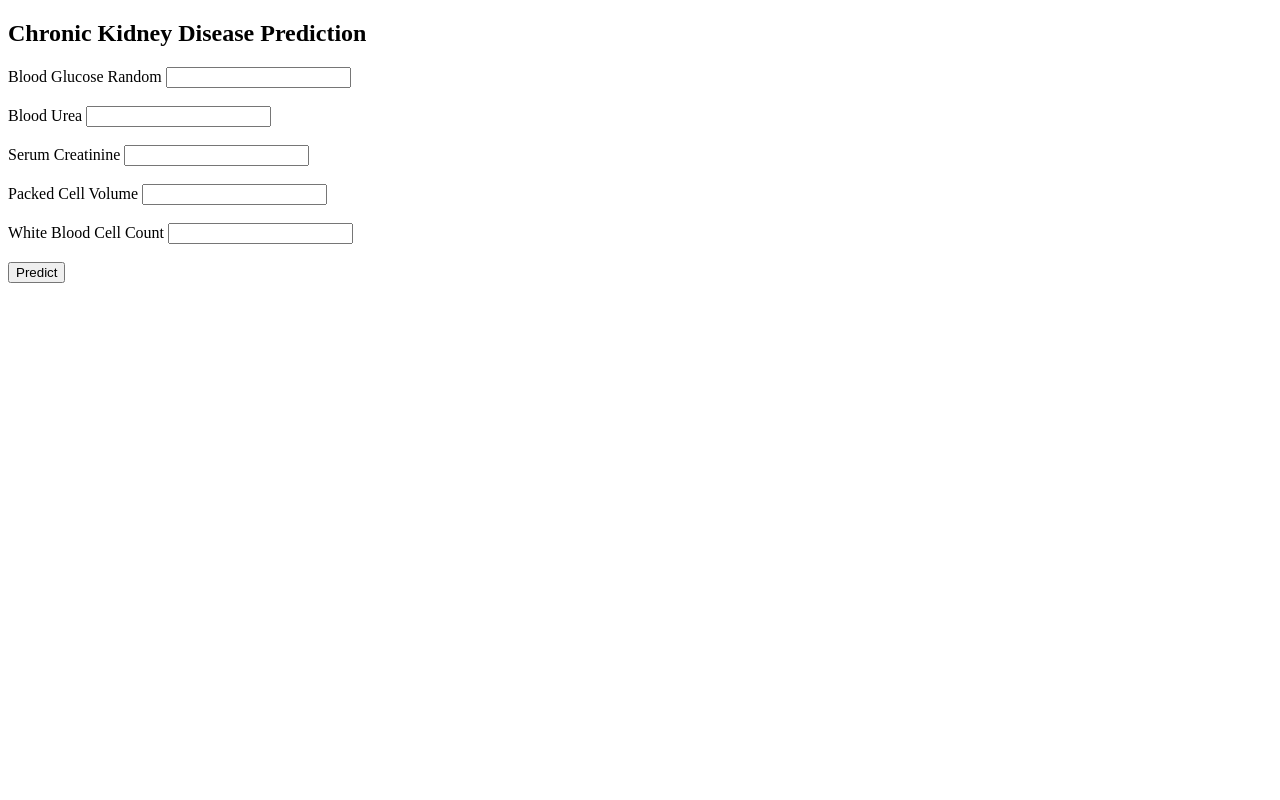
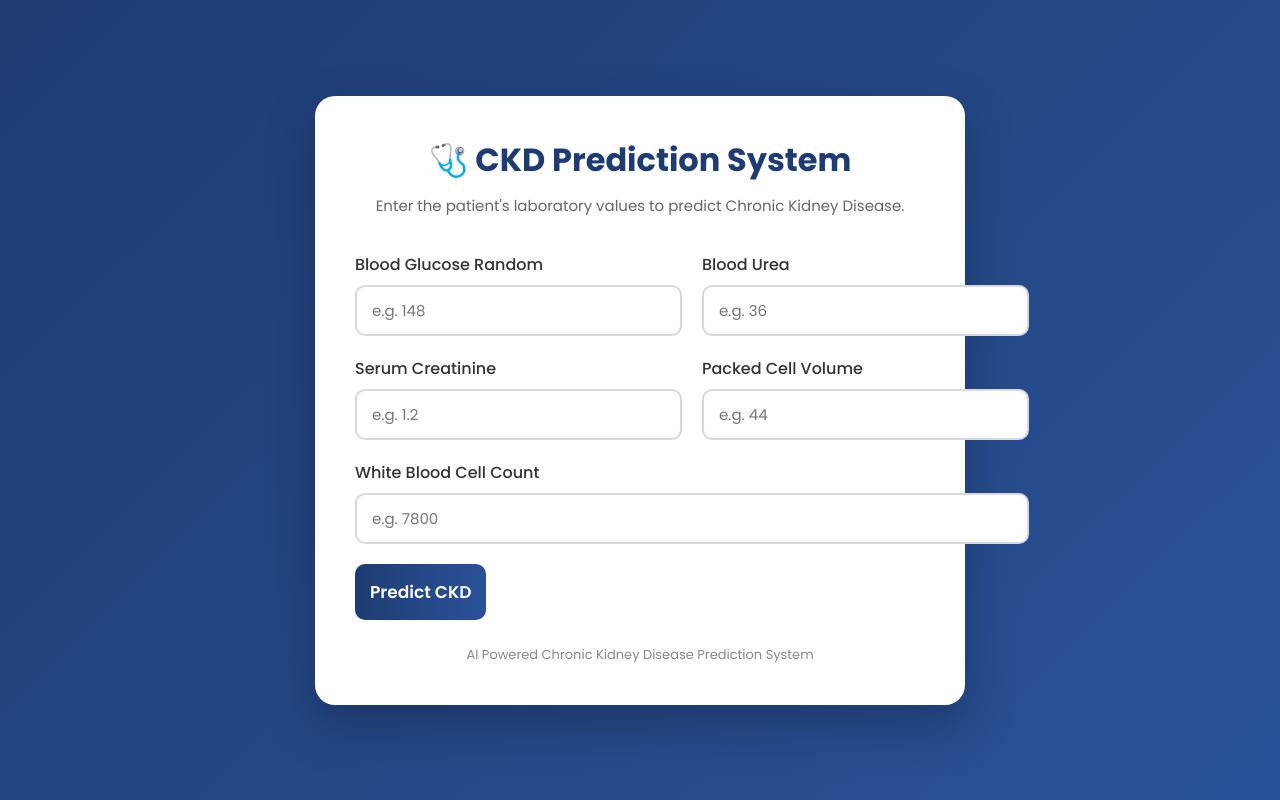
Before and after one commit to shivakums/CKD_Flask_App, a Flask app: page / in a window 1280 px wide. Run offline with Flask 3, Linux system fonts and the light colour scheme; parts of the project's set-up code (start-up, migrations or seed data) failed here and were passed over.

Commit message:
Update index.html

```diff
--- a/templates/index.html
+++ b/templates/index.html
@@ -1,34 +1,182 @@
 <!DOCTYPE html>
-<html>
+<html lang="en">
 
 <head>
+    <meta charset="UTF-8">
+    <meta name="viewport" content="width=device-width, initial-scale=1.0">
     <title>CKD Prediction</title>
+
+    <link href="https://fonts.googleapis.com/css2?family=Poppins:wght@300;400;500;600;700&display=swap"
+        rel="stylesheet">
+
+    <style>
+        * {
+            margin: 0;
+            padding: 0;
+            box-sizing: border-box;
+            font-family: 'Poppins', sans-serif;
+        }
+
+        body {
+            background: linear-gradient(135deg, #1e3c72, #2a5298);
+            min-height: 100vh;
+            display: flex;
+            justify-content: center;
+            align-items: center;
+            padding: 30px;
+        }
+
+        .container {
+            background: #fff;
+            width: 100%;
+            max-width: 650px;
+            border-radius: 20px;
+            padding: 40px;
+            box-shadow: 0 20px 50px rgba(0, 0, 0, 0.25);
+        }
+
+        .header {
+            text-align: center;
+            margin-bottom: 35px;
+        }
+
+        .header h1 {
+            color: #1e3c72;
+            font-size: 32px;
+            margin-bottom: 10px;
+        }
+
+        .header p {
+            color: #666;
+            font-size: 15px;
+        }
+
+        form {
+            display: grid;
+            grid-template-columns: 1fr 1fr;
+            gap: 20px;
+        }
+
+        .input-group {
+            display: flex;
+            flex-direction: column;
+        }
+
+        .input-group label {
+            margin-bottom: 8px;
+            font-weight: 500;
+            color: #333;
+        }
+
+        .input-group input {
+            padding: 12px 15px;
+            border: 2px solid #d9d9d9;
+            border-radius: 10px;
+            font-size: 15px;
+            transition: 0.3s;
+        }
+
+        .input-group input:focus {
+            outline: none;
+            border-color: #2a5298;
+            box-shadow: 0 0 8px rgba(42, 82, 152, 0.3);
+        }
+
+        .full-width {
+            grid-column: span 2;
+        }
+
+        .predict-btn {
+            background: linear-gradient(to right, #1e3c72, #2a5298);
+            color: white;
+            border: none;
+            padding: 15px;
+            font-size: 17px;
+            font-weight: 600;
+            border-radius: 10px;
+            cursor: pointer;
+            transition: .3s;
+        }
+
+        .predict-btn:hover {
+            transform: translateY(-2px);
+            box-shadow: 0 10px 20px rgba(0, 0, 0, .25);
+        }
+
+        .footer {
+            margin-top: 25px;
+            text-align: center;
+            color: #888;
+            font-size: 13px;
+        }
+
+        @media(max-width:650px) {
+            form {
+                grid-template-columns: 1fr;
+            }
+
+            .full-width {
+                grid-column: span 1;
+            }
+
+            .header h1 {
+                font-size: 26px;
+            }
+        }
+    </style>
+
 </head>
 
 <body>
 
-<h2>Chronic Kidney Disease Prediction</h2>
+    <div class="container">
 
-<form action="/predict" method="POST">
+        <div class="header">
+            <h1>🩺 CKD Prediction System</h1>
+            <p>Enter the patient's laboratory values to predict Chronic Kidney Disease.</p>
+        </div>
 
-    Blood Glucose Random
-    <input type="number" step="any" name="bgr"><br><br>
+        <form action="/predict" method="POST">
 
-    Blood Urea
-    <input type="number" step="any" name="bu"><br><br>
+            <div class="input-group">
+                <label>Blood Glucose Random</label>
+                <input type="number" step="any" name="bgr" placeholder="e.g. 148" required>
+            </div>
 
-    Serum Creatinine
-    <input type="number" step="any" name="sc"><br><br>
+            <div class="input-group">
+                <label>Blood Urea</label>
+                <input type="number" step="any" name="bu" placeholder="e.g. 36" required>
+            </div>
 
-    Packed Cell Volume
-    <input type="number" step="any" name="pcv"><br><br>
+            <div class="input-group">
+                <label>Serum Creatinine</label>
+                <input type="number" step="any" name="sc" placeholder="e.g. 1.2" required>
+            </div>
 
-    White Blood Cell Count
-    <input type="number" step="any" name="wc"><br><br>
+            <div class="input-group">
+                <label>Packed Cell Volume</label>
+                <input type="number" step="any" name="pcv" placeholder="e.g. 44" required>
+            </div>
 
-    <input type="submit" value="Predict">
+            <div class="input-group full-width">
+                <label>White Blood Cell Count</label>
+                <input type="number" step="any" name="wc" placeholder="e.g. 7800" required>
+            </div>
 
-</form>
+            <div class="full-width">
+                <button class="predict-btn" type="submit">
+                    Predict CKD
+                </button>
+            </div>
+
+        </form>
+
+        <div class="footer">
+            AI Powered Chronic Kidney Disease Prediction System
+        </div>
+
+    </div>
 
 </body>
+
 </html>
```
